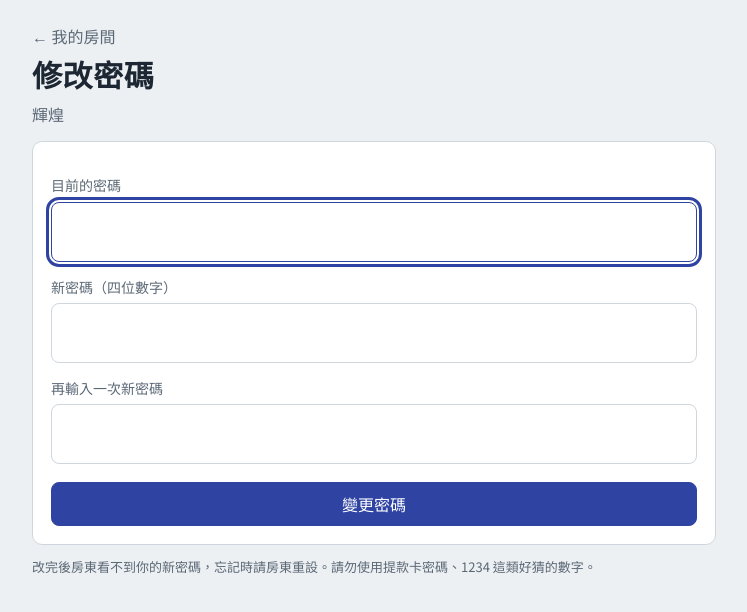
After one commit to chenyenming1013-netizen/Rent, a Flask app: template templates/tenant_password.html in a window 1280 px wide. The commit adds this page. Shown: the top 612 px of the page, without its empty margins (266-1013 px from the left). Run offline with Flask 3, Linux system fonts and the light colour scheme; the template is opened without the code that fills it: values that come from a table or form of the project are taken from there, others are empty.

Commit message:
確認按鈕移到上方、房客改密碼頁、房客不回首頁

```diff
--- a/app.py
+++ b/app.py
@@ -284,7 +284,10 @@ def check_csrf():
 # ---------------------------------------------------------------- 入口
 @app.route("/")
 def index():
-    return render_template("index.html", mine=tenant_required()[0])
+    # 已登入的房客不顯示首頁，直接回自己的房間（屋主除外）
+    if tenant_required()[0] and not owner_required():
+        return redirect(url_for("tenant_home"))
+    return render_template("index.html")
 
 
 @app.route("/ping")
@@ -402,7 +405,7 @@ def tenant_bind():
 def tenant_logout():
     for k in ("room_id", "tenant_id", "pin_ver", "bind"):
         session.pop(k, None)
-    return redirect(url_for("index"))
+    return redirect(url_for("tenant_login"))
 
 
 @app.route("/tenant/home")
@@ -432,39 +435,44 @@ def tenant_profile():
     return redirect(url_for("tenant_home"))
 
 
-@app.route("/tenant/code", methods=["POST"])
-def tenant_code():
+@app.route("/tenant/password", methods=["GET", "POST"])
+def tenant_password():
     room, tenant = tenant_required()
     if not room:
         return redirect(url_for("tenant_login"))
-    f = request.form
-    new, new2 = f.get("code", "").strip(), f.get("code2", "").strip()
-    key = f"change:{tenant.id}"
-    since = datetime.now() - timedelta(days=1)
-    rejects = LoginFail.query.filter(LoginFail.ip == key, LoginFail.at >= since).count()
-    if rejects >= CHANGE_MAX_REJECTS:
-        flash("今天修改密碼的次數太多，請明天再試，或請房東重設。", "warn")
-    elif not room.matches(f.get("old_code", "").strip()):
-        db.session.add(LoginFail(ip=key))
-        db.session.commit()
-        flash("目前的密碼不對，密碼沒有變更。", "warn")
-    elif not (new.isdigit() and len(new) == 4):
-        flash("新密碼要是四位數字。", "warn")
-    elif new != new2:
-        flash("兩次輸入的新密碼不一樣。", "warn")
-    elif new in WEAK_CODES:
-        flash("這組密碼太容易被猜到，請換一組。", "warn")
-    elif find_room(new, exclude_room_id=room.id):
-        db.session.add(LoginFail(ip=key))
-        db.session.commit()
-        flash("這組密碼無法使用，請換一組。", "warn")
-    else:
-        room.code, room.code_hash = None, generate_password_hash(new)
-        tenant.pin_ver = (tenant.pin_ver or 0) + 1
-        db.session.commit()
-        session["pin_ver"] = tenant.pin_ver
-        flash("密碼已變更，其他手機需要用新密碼重新登入。", "ok")
-    return redirect(url_for("tenant_home"))
+    error = None
+    if request.method == "POST":
+        f = request.form
+        new, new2 = f.get("code", "").strip(), f.get("code2", "").strip()
+        key = f"change:{tenant.id}"
+        since = datetime.now() - timedelta(days=1)
+        rejects = LoginFail.query.filter(LoginFail.ip == key, LoginFail.at >= since).count()
+        if rejects >= CHANGE_MAX_REJECTS:
+            error = "今天修改密碼的次數太多，請明天再試，或請房東重設。"
+        elif not room.matches(f.get("old_code", "").strip()):
+            db.session.add(LoginFail(ip=key))
+            db.session.commit()
+            error = "目前的密碼不對。"
+        elif not (new.isdigit() and len(new) == 4):
+            error = "新密碼要是四位數字。"
+        elif new != new2:
+            error = "兩次輸入的新密碼不一樣。"
+        elif new in WEAK_CODES:
+            error = "這組密碼太容易被猜到，請換一組。"
+        elif room.matches(new):
+            error = "新密碼和目前的密碼一樣。"
+        elif find_room(new, exclude_room_id=room.id):
+            db.session.add(LoginFail(ip=key))
+            db.session.commit()
+            error = "這組密碼無法使用，請換一組。"
+        else:
+            room.code, room.code_hash = None, generate_password_hash(new)
+            tenant.pin_ver = (tenant.pin_ver or 0) + 1
+            db.session.commit()
+            session["pin_ver"] = tenant.pin_ver
+            flash("密碼已變更，下次請用新密碼登入。", "ok")
+            return redirect(url_for("tenant_home"))
+    return render_template("tenant_password.html", room=room, error=error)
 
 
 @app.route("/tenant/pay", methods=["GET", "POST"])
@@ -613,6 +621,7 @@ def owner_home():
     rooms = Room.query.order_by(Room.sort).all()
     period = this_period()
     status = {}
+    pending_by_room = {}
     for r in rooms:
         t = r.tenant
         if not t:
@@ -623,6 +632,7 @@ def owner_home():
             status[r.id] = ("已確認", "ok")
         elif p:
             status[r.id] = ("待確認", "wait")
+            pending_by_room[r.id] = p.id
         elif date.today().day > t.due_day:
             status[r.id] = ("逾期", "late")
         else:
@@ -633,6 +643,7 @@ def owner_home():
               .order_by(Payment.confirmed_at.desc()).limit(20).all())
     entry = public_url(url_for("tenant_login"))
     return render_template("owner_home.html", rooms=rooms, status=status,
+                           pending_by_room=pending_by_room,
                            pending=pending, recent=recent, period=period,
                            rate=get_setting("elec_rate", "0"),
                            login_locked=get_setting("tenant_login_locked") == "1",
--- a/templates/index.html
+++ b/templates/index.html
@@ -7,7 +7,7 @@
 <nav class="doors">
   <a class="door" href="{{ url_for('tenant_login') }}">
     <span class="door-title">我是房客</span>
-    <span class="door-sub">{% if mine %}進入 {{ mine.name }}{% else %}輸入房東提供的密碼{% endif %}</span>
+    <span class="door-sub">輸入房東提供的密碼</span>
   </a>
   <a class="door owner" href="{{ url_for('owner_home') }}">
     <span class="door-title">我是屋主</span>
--- a/templates/tenant_login.html
+++ b/templates/tenant_login.html
@@ -1,7 +1,6 @@
 {% extends "base.html" %}
 {% block title %}房客登入{% endblock %}
 {% block content %}
-<a class="back" href="{{ url_for('index') }}">← 首頁</a>
 <h1>房客登入</h1>
 <p class="muted">請輸入房東提供的四位數密碼。登入後這台手機會記住你，下次會直接進入。</p>
 <div class="panel">
--- /dev/null
+++ b/templates/tenant_password.html
@@ -0,0 +1,24 @@
+{% extends "base.html" %}
+{% block title %}修改密碼{% endblock %}
+{% block content %}
+<a class="back" href="{{ url_for('tenant_home') }}">← 我的房間</a>
+<h1>修改密碼</h1>
+<p class="muted">{{ room.name }}</p>
+<div class="panel">
+<form method="post" class="stack">
+  <input type="hidden" name="csrf" value="{{ csrf }}">
+  <label for="old_code">目前的密碼</label>
+  <input id="old_code" name="old_code" class="code-input" type="password" inputmode="numeric"
+         maxlength="4" autocomplete="current-password" required autofocus>
+  <label for="ncode">新密碼（四位數字）</label>
+  <input id="ncode" name="code" class="code-input" type="password" inputmode="numeric"
+         maxlength="4" autocomplete="new-password" required>
+  <label for="ncode2">再輸入一次新密碼</label>
+  <input id="ncode2" name="code2" class="code-input" type="password" inputmode="numeric"
+         maxlength="4" autocomplete="new-password" required>
+  {% if error %}<p class="error" role="alert">{{ error }}</p>{% endif %}
+  <button class="btn primary block">變更密碼</button>
+</form>
+</div>
+<p class="muted small" style="margin-top:12px">改完後房東看不到你的新密碼，忘記時請房東重設。請勿使用提款卡密碼、1234 這類好猜的數字。</p>
+{% endblock %}
--- a/templates/tenant_pay.html
+++ b/templates/tenant_pay.html
@@ -3,7 +3,7 @@
 {% macro val(name, default='') %}{{ form.get(name, default) if form else default }}{% endmacro %}
 {% macro err(name) %}{% if errors.get(name) %}<p class="error">{{ errors[name] }}</p>{% endif %}{% endmacro %}
 {% block content %}
-<a class="back" href="{{ url_for('tenant_home') }}">← 回主頁</a>
+<a class="back" href="{{ url_for('tenant_home') }}">← 我的房間</a>
 <h1>回報繳費</h1>
 <p class="muted">{{ room.name }}，{{ period }} 這期</p>
 
```
Also changed, not shown: templates/owner_home.html (+37 -32 lines), templates/owner_room.html (+10 -0 lines), templates/tenant_home.html (+8 -19 lines).
